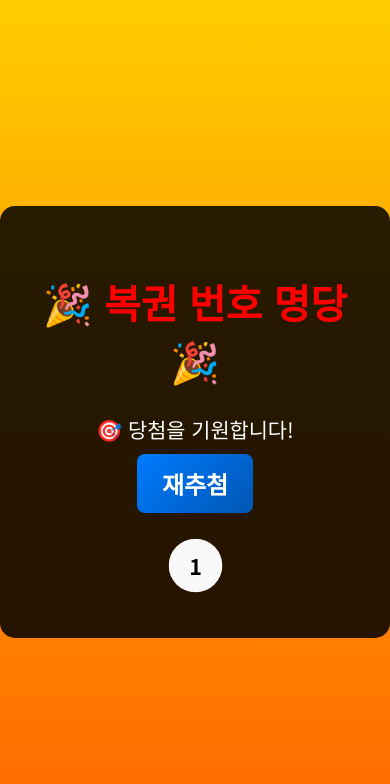
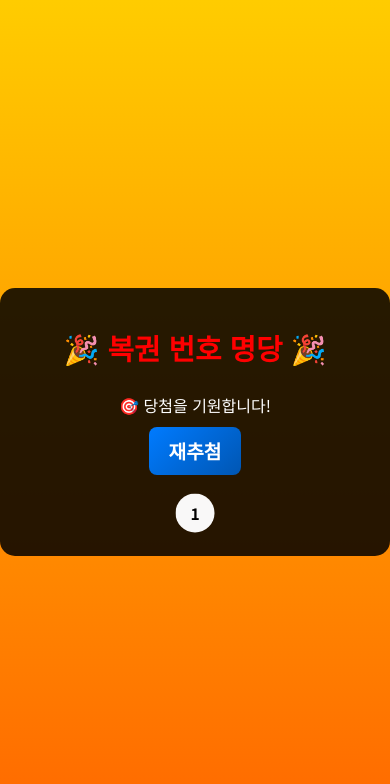
Before and after one commit to choboga/lotto, a plain HTML site: page index.html in a window 390 px wide. Both pictures are taken after a click on the button "번호 출력". Drawn offline with Linux system fonts and the light colour scheme.

Commit message:
Update style.css

```diff
--- a/style.css
+++ b/style.css
@@ -88,3 +88,37 @@ button:disabled {
     25%, 75% { transform: translateX(-5px); }
     50% { transform: translateX(5px); }
 }
+
+/* 모바일 전용 스타일 */
+@media (max-width: 768px) {
+    .container {
+        width: 90%;
+        padding: 20px;
+    }
+
+    .title {
+        font-size: 1.8em;
+    }
+
+    .subtitle, .loading-text {
+        font-size: 1em;
+    }
+
+    button {
+        font-size: 1.2em;
+        padding: 10px 20px;
+    }
+
+    .lotto-number {
+        width: 40px;
+        height: 40px;
+        line-height: 40px;
+        font-size: 16px;
+        margin: 3px;
+    }
+
+    #result {
+        gap: 5px;
+        margin-top: 15px;
+    }
+}
```
